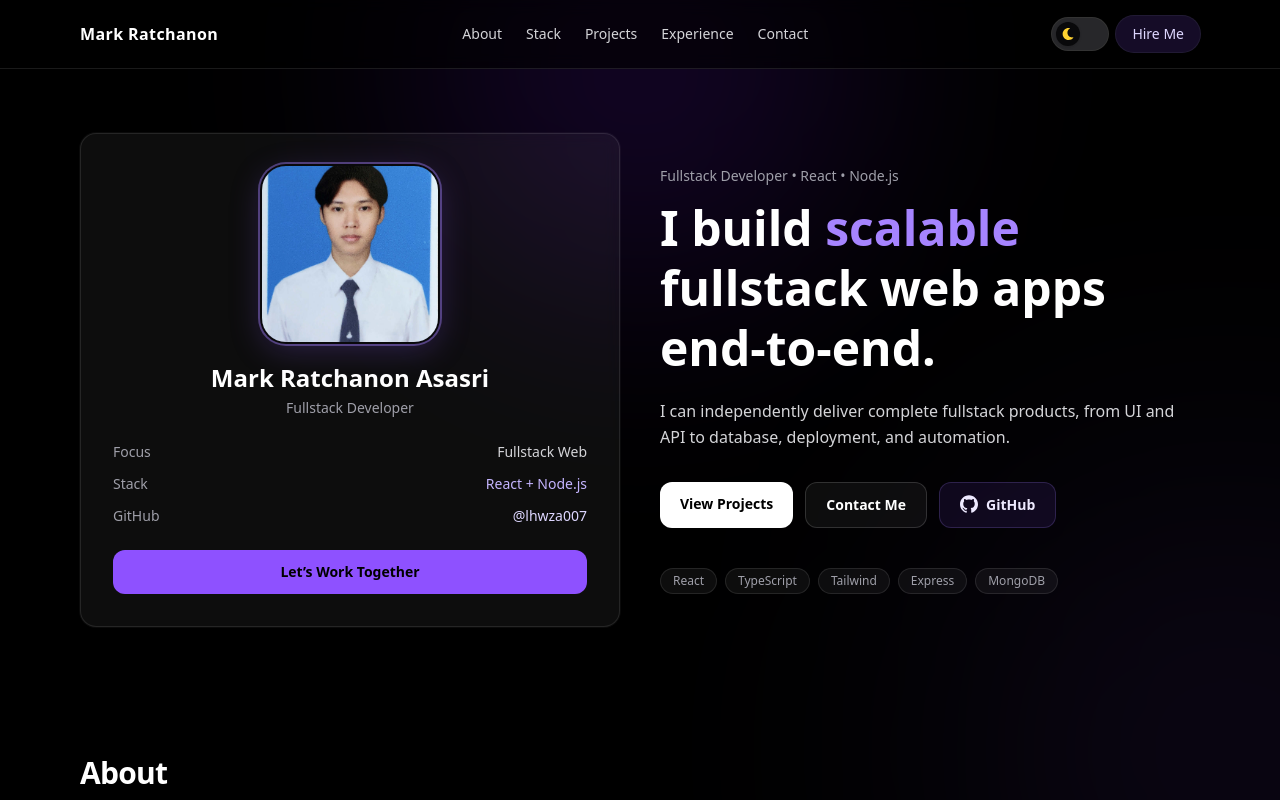
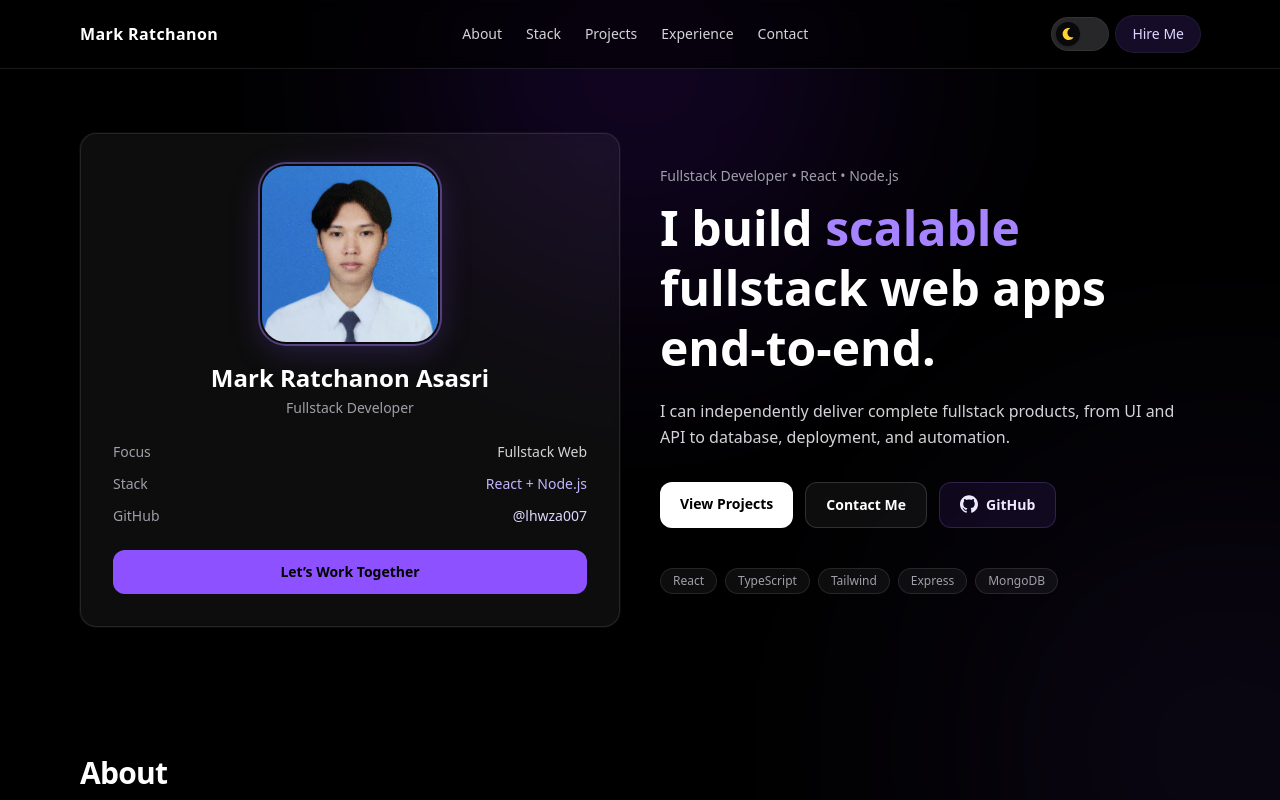
Before and after one commit to lhwza007/lhwza007, a React (Vite) app: page / in a window 1280 px wide. Shown: the top 800 px of the page. Built offline with nearby package versions, Linux system fonts and the light colour scheme.

Commit message:
Edit CSS profile

```diff
--- a/src/pages/Portfolio.tsx
+++ b/src/pages/Portfolio.tsx
@@ -447,7 +447,7 @@ export default function Portfolio() {
                     <img
                       src="/profile2.jpg"
                       alt="Mark Ratchanon Asasri"
-                      className="h-full w-full object-cover"
+                      className="h-full w-full scale-110 object-cover object-top"
                     />
                   </div>
                 </div>
```
